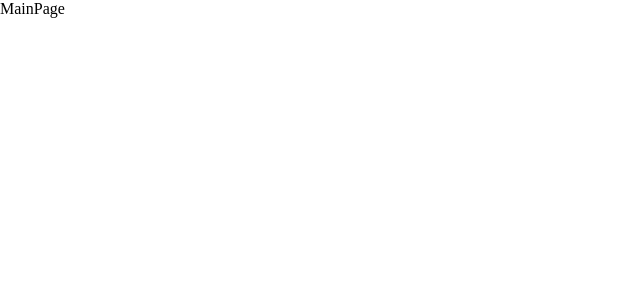
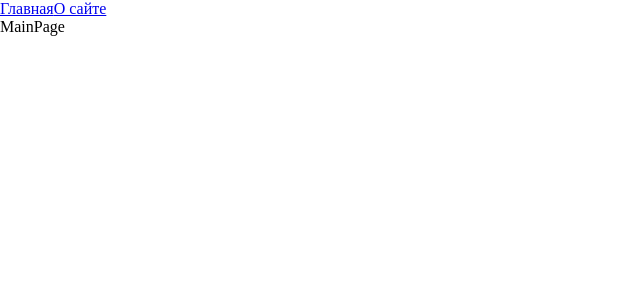
Before and after one commit to dmtrack/virtual-posts, a React app: page / in a window 1280 px wide. Shown: the top 300 px of the page, without its empty margins (0-640 px from the left). Built offline with nearby package versions, Linux system fonts and the light colour scheme.

Commit message:
feature: lazy laod

```diff
--- a/src/App.tsx
+++ b/src/App.tsx
@@ -1,17 +1,21 @@
-import React from 'react';
-import { Route, Routes } from 'react-router-dom';
+import React, { Suspense } from 'react';
+import { Link, Route, Routes } from 'react-router-dom';
 
-import { AboutPage } from './pages/AboutPage';
-import { MainPage } from './pages/MainPage';
 import './index.scss';
+import { AboutPageAsync } from './pages/AboutPage/About-page.async';
+import { MainPageAsync } from './pages/MainPage/Main-page.async';
 
 const App = () => {
     return (
         <div className='app'>
-            <Routes>
-                <Route path={'/about'} element={<AboutPage />} />
-                <Route path={'/'} element={<MainPage />} />
-            </Routes>
+            <Link to={'/'}>Главная</Link>
+            <Link to={'/about'}>О сайте</Link>
+            <Suspense fallback={<div>Loading...</div>}>
+                <Routes>
+                    <Route path={'/about'} element={<AboutPageAsync />} />
+                    <Route path={'/'} element={<MainPageAsync />} />
+                </Routes>
+            </Suspense>
         </div>
     );
 };
--- /dev/null
+++ b/src/pages/AboutPage/About-page.async.tsx
@@ -0,0 +1,3 @@
+import { lazy } from 'react';
+
+export const AboutPageAsync = lazy(() => import('./About-page'));
--- a/src/pages/AboutPage/AboutPage.tsx
+++ b/src/pages/AboutPage/About-page.tsx
@@ -1,5 +1,7 @@
 import React from 'react';
 
-export const AboutPage = () => {
+const AboutPage = () => {
     return <div>AboutPage</div>;
 };
+
+export default AboutPage;
--- a/src/pages/AboutPage/index.ts
+++ /dev/null
@@ -1 +0,0 @@
-export { AboutPage } from './AboutPage';
--- /dev/null
+++ b/src/pages/MainPage/Main-page.async.tsx
@@ -0,0 +1,3 @@
+import { lazy } from 'react';
+
+export const MainPageAsync = lazy(() => import('./Main-page'));
--- a/src/pages/MainPage/MainPage.tsx
+++ b/src/pages/MainPage/Main-page.tsx
@@ -1,5 +1,7 @@
 import React from 'react';
 
-export const MainPage = () => {
+const MainPage = () => {
     return <div>MainPage</div>;
 };
+
+export default MainPage;
--- a/src/pages/MainPage/index.ts
+++ /dev/null
@@ -1 +0,0 @@
-export { MainPage } from './MainPage';
--- a/tsconfig.json
+++ b/tsconfig.json
@@ -2,7 +2,7 @@
     "compilerOptions": {
         "outDir": "./dist/",
         "noImplicitAny": true,
-        "module": "es6",
+        "module": "ESNext",
         "target": "es5",
         "jsx": "react-jsx",
         "allowJs": true,
```
